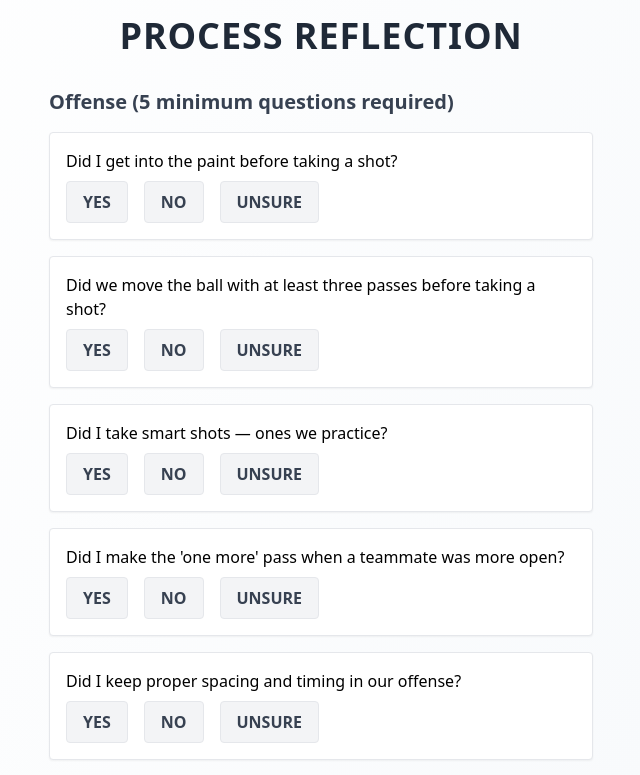
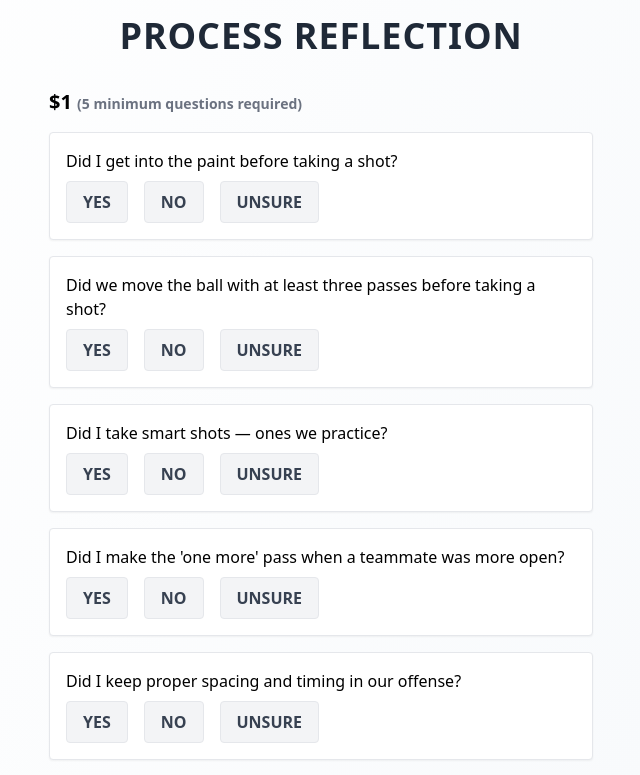
Before and after one commit to anggithub2023/Process_Reflection_Scaffolding, a React (Create React App) app: page /reflect in a window 1280 px wide. Shown: the top 775 px of the page, without its empty margins (319-959 px from the left). Built offline with nearby package versions, Linux system fonts and the light colour scheme.

Commit message:
button changes

```diff
--- a/src/pages/ReflectionPage.js
+++ b/src/pages/ReflectionPage.js
@@ -114,7 +114,7 @@ function ReflectionPage() {
         <div className="max-w-xl mx-auto p-4">
           <h1 className="text-2xl sm:text-3xl md:text-4xl font-extrabold text-center text-gray-800 tracking-wide uppercase mb-8">PROCESS REFLECTION</h1>
           <SectionBlock
-              title="Offense (5 minimum questions required)"
+              title={<><span className="text-black dark:text-white">$1</span> <span className="text-sm text-gray-500">(5 minimum questions required)</span></>}
               questions={QUESTIONS.offense}
               sectionKey="offense"
               answers={answers}
```
